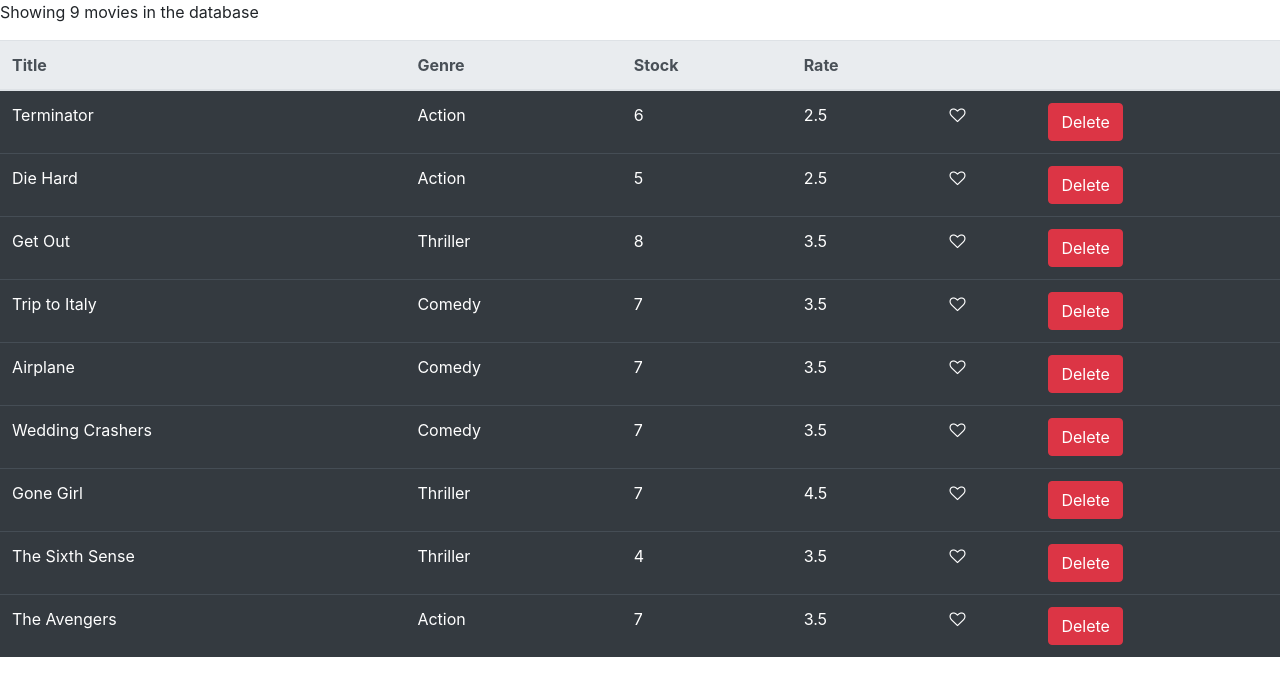
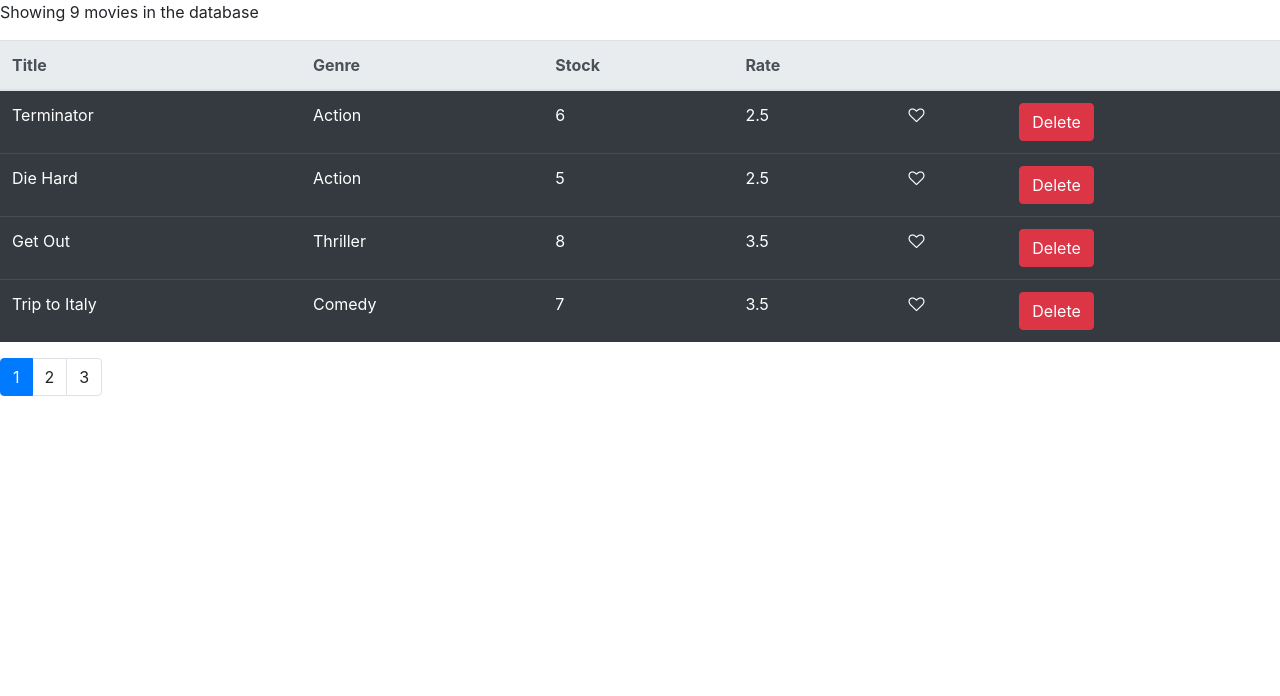
Before and after one commit to cstatro/react-lesson-movielist, a React (Create React App) app: page / in a window 1280 px wide. Shown: the top 696 px of the page. Built offline with nearby package versions, Linux system fonts and the light colour scheme.

Commit message:
pagination working fully

```diff
--- a/package.json
+++ b/package.json
@@ -5,6 +5,7 @@
   "dependencies": {
     "bootstrap": "^4.1.1",
     "font-awesome": "^4.7.0",
+    "lodash": "^4.17.10",
     "react": "^16.8.6",
     "react-dom": "^16.8.6",
     "react-scripts": "3.0.1"
--- a/src/App.js
+++ b/src/App.js
@@ -1,5 +1,6 @@
 import React, { Component } from "react";
 import Rentals from "./components/rental-graph";
+import { directive } from "@babel/types";
 
 class App extends Component {
   render() {
--- /dev/null
+++ b/src/components/paginator.jsx
@@ -0,0 +1,29 @@
+import React from "react";
+import _ from "lodash";
+
+const Pagination = props => {
+  const { itemsCount, pageSize, onPageChange, currentPage } = props;
+  console.log(currentPage);
+  const pagesCount = Math.ceil(itemsCount / pageSize);
+  if (pagesCount === 1) return null;
+  const pages = _.range(1, pagesCount + 1);
+
+  return (
+    <nav aria-label="Page navigation example">
+      <ul class="pagination">
+        {pages.map(page => (
+          <li
+            key={page}
+            class={page === currentPage ? "page-item active" : "page-item"}
+          >
+            <a onClick={() => onPageChange(page)} class="page-link">
+              {page}
+            </a>
+          </li>
+        ))}
+      </ul>
+    </nav>
+  );
+};
+
+export default Pagination;
--- a/src/components/rental-graph.jsx
+++ b/src/components/rental-graph.jsx
@@ -2,16 +2,21 @@
 import "../App.css";
 import Like from "./like";
 import { getMovies } from "../services/fakeMovieService";
+import Pagination from "./paginator";
+import { paginate } from "../utils/paginate";
 
 class Rentals extends Component {
   state = {
     movies: getMovies(),
-    liked: false
+    pageSize: 4,
+    currentPage: 1
   };
   render() {
+    const { pageSize, currentPage } = this.state;
     if (this.state.movies.length === 0) {
       return <p>There are no movies in the database</p>;
     } else {
+      const movies = paginate(this.state.movies, currentPage, pageSize);
       return (
         <React.Fragment>
           <p>Showing {this.state.movies.length} movies in the database</p>
@@ -27,7 +32,7 @@
               </tr>
             </thead>
             <tbody>
-              {this.state.movies.map(movie => (
+              {movies.map(movie => (
                 <tr key={movie._id}>
                   <td>{movie.title}</td>
                   <td>{movie.genre.name}</td>
@@ -51,6 +56,14 @@
               ))}
             </tbody>
           </table>
+          <span>
+            <Pagination
+              itemsCount={this.state.movies.length}
+              pageSize={pageSize}
+              onPageChange={this.handlePageChange}
+              currentPage={currentPage}
+            />
+          </span>
         </React.Fragment>
         // <button onClick={this.logState}>Show state</button>
       );
@@ -71,6 +84,10 @@
     //
   };
 
+  handlePageChange = page => {
+    this.setState({ currentPage: page });
+  };
+
   logState = () => {
     console.log(this.state.movies);
   };
--- /dev/null
+++ b/src/utils/paginate.js
@@ -0,0 +1,9 @@
+import _ from "lodash";
+
+export function paginate(items, pageNumber, pageSize) {
+  const startIndex = (pageNumber - 1) * pageSize;
+  return _(items)
+    .slice(startIndex)
+    .take(pageSize)
+    .value();
+}
```
Also changed, not shown: 1 other file (tests, documents, lock files or other folders).
